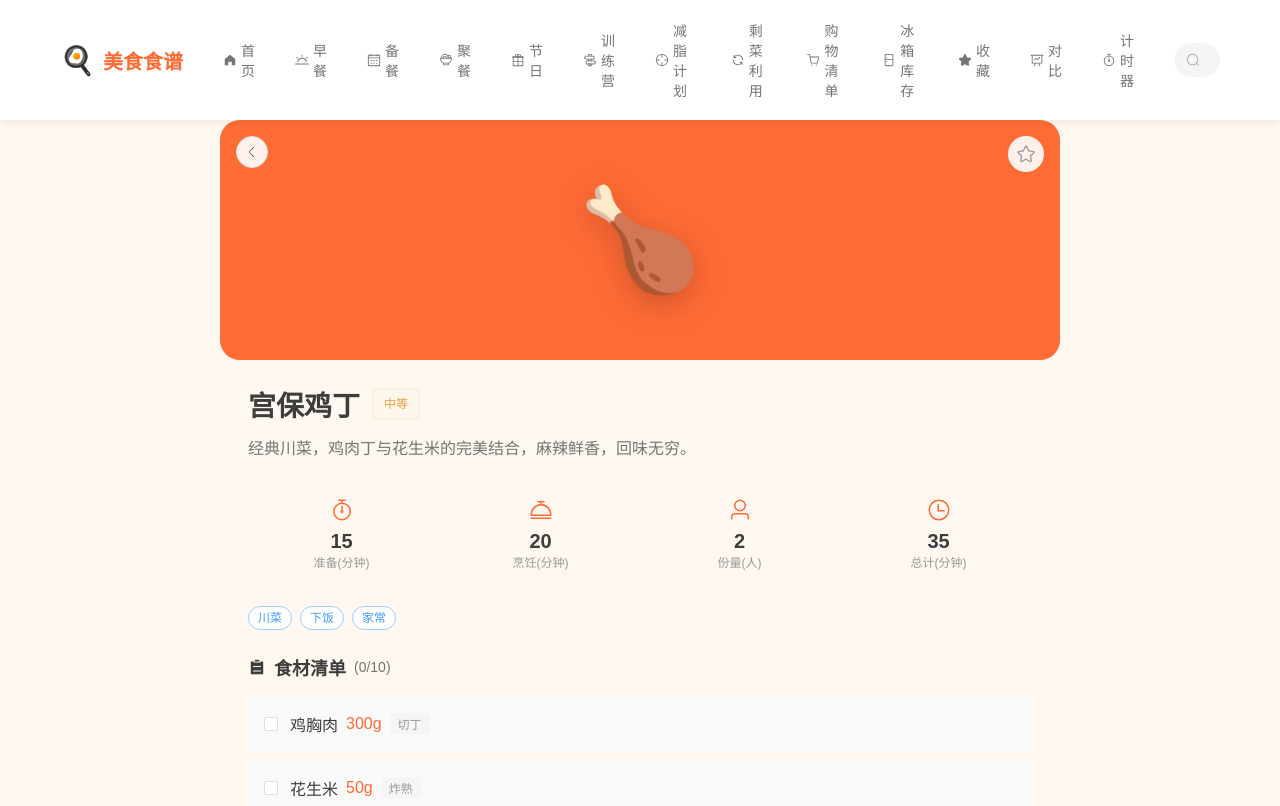
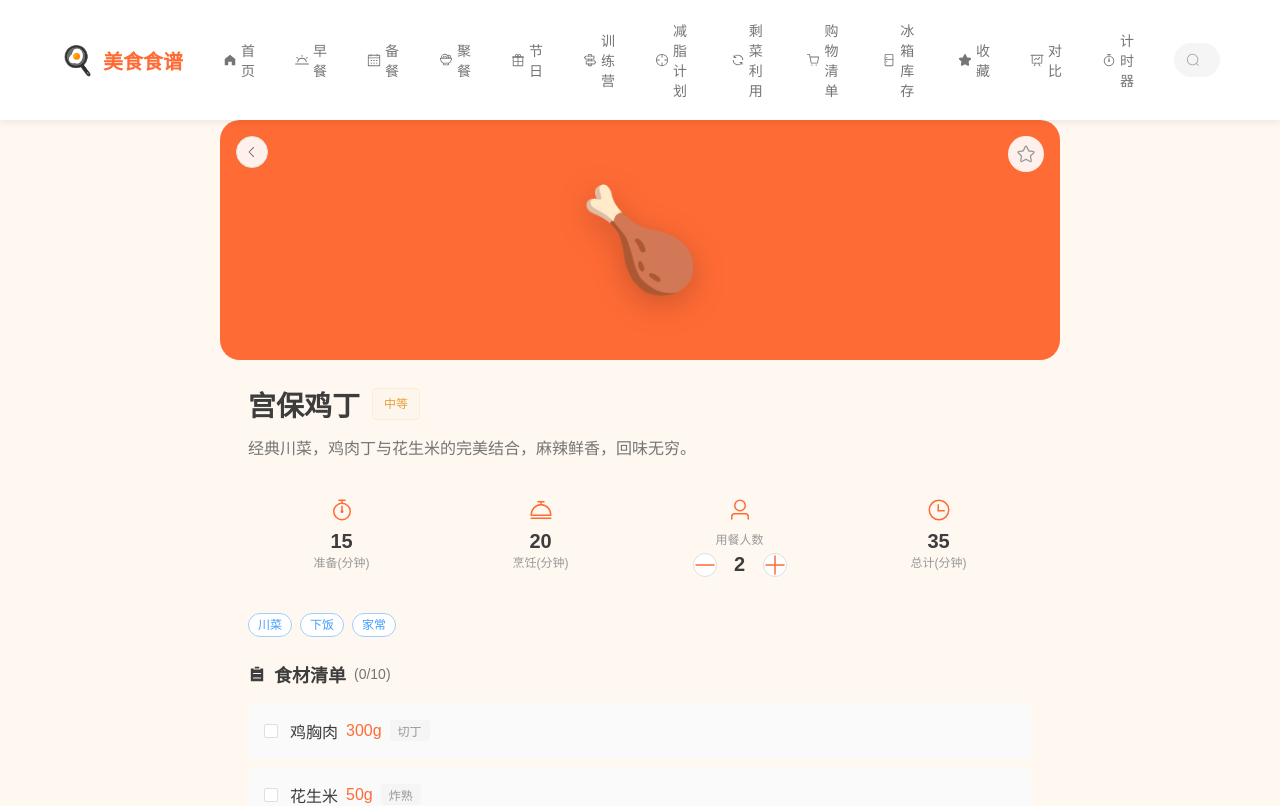
Before and after one commit to yuenlai/recipe-book, a Vue app: page /recipe/1 in a window 1280 px wide. Shown: the top 806 px of the page. Built offline with nearby package versions, Linux system fonts and the light colour scheme.

Commit message:
.3868547806662091:2bfb380e6d28725ce2c03f9fc27035d9_6a269dcc892e195854596e60.6a269dcf892e195854596e62.6a269dcf3c39bf2c1268e2e1:Trae CN.T(2026/6/8 18:47:43)

```diff
--- a/src/components/IngredientList.vue
+++ b/src/components/IngredientList.vue
@@ -4,18 +4,26 @@
       <el-icon><List /></el-icon>
       食材清单
       <span class="ingredient-count">({{ checkedCount }}/{{ ingredients.length }})</span>
+      <span v-if="scaleRatio !== 1" class="scale-hint">
+        已按 {{ currentServings }} 人份换算
+      </span>
     </h3>
 
     <div class="ingredients">
       <label
-        v-for="(ing, index) in ingredients"
+        v-for="(ing, index) in scaledIngredients"
         :key="index"
         :class="['ingredient-item', { checked: checkedItems[index] }]"
       >
         <el-checkbox v-model="checkedItems[index]" />
         <div class="ingredient-info">
           <span class="ingredient-name">{{ ing.name }}</span>
-          <span class="ingredient-amount">{{ ing.amount }}</span>
+          <span class="ingredient-amount">
+            {{ ing.displayAmount }}
+            <span v-if="ing.originalAmount && ing.displayAmount !== ing.originalAmount" class="original-amount">
+              (原: {{ ing.originalAmount }})
+            </span>
+          </span>
           <span v-if="ing.note" class="ingredient-note">{{ ing.note }}</span>
         </div>
       </label>
@@ -24,18 +32,62 @@
 </template>
 
 <script setup>
-import { ref, computed } from 'vue'
+import { ref, computed, watch } from 'vue'
+import { parseAmount, formatAmount } from '../data/ingredientCategories'
 
 const props = defineProps({
   ingredients: {
     type: Array,
     required: true
+  },
+  scaleRatio: {
+    type: Number,
+    default: 1
+  },
+  originalServings: {
+    type: Number,
+    default: 2
+  },
+  currentServings: {
+    type: Number,
+    default: 2
   }
 })
 
 const checkedItems = ref(props.ingredients.map(() => false))
 
+watch(() => props.ingredients, (newIngredients) => {
+  checkedItems.value = newIngredients.map(() => false)
+}, { deep: true })
+
 const checkedCount = computed(() => checkedItems.value.filter(Boolean).length)
+
+const scaledIngredients = computed(() => {
+  return props.ingredients.map(ing => {
+    const parsed = parseAmount(ing.amount)
+    let scaledValue = parsed.value
+    let displayAmount = ing.amount
+
+    if (parsed.value !== null && props.scaleRatio !== 1) {
+      scaledValue = parsed.value * props.scaleRatio
+      if (scaledValue < 1 && scaledValue > 0) {
+        scaledValue = Math.round(scaledValue * 100) / 100
+      } else if (scaledValue >= 1) {
+        scaledValue = Math.round(scaledValue * 10) / 10
+        if (Number.isInteger(scaledValue)) {
+          scaledValue = Math.round(scaledValue)
+        }
+      }
+      displayAmount = formatAmount(scaledValue, parsed.unit)
+    }
+
+    return {
+      ...ing,
+      displayAmount,
+      originalAmount: props.scaleRatio !== 1 ? ing.amount : null
+    }
+  })
+})
 </script>
 
 <style scoped>
@@ -51,12 +103,23 @@ const checkedCount = computed(() => checkedItems.value.filter(Boolean).length)
   font-weight: 600;
   color: #3D3D3D;
   margin-bottom: 16px;
+  flex-wrap: wrap;
 }
 
 .ingredient-count {
   font-size: 14px;
   font-weight: normal;
   color: #757575;
+}
+
+.scale-hint {
+  font-size: 12px;
+  font-weight: normal;
+  color: #FF6B35;
+  background: #FFF0E8;
+  padding: 2px 8px;
+  border-radius: 12px;
+  margin-left: auto;
 }
 
 .ingredients {
@@ -104,6 +167,16 @@ const checkedCount = computed(() => checkedItems.value.filter(Boolean).length)
 .ingredient-amount {
   color: #FF6B35;
   font-weight: 500;
+  display: flex;
+  align-items: center;
+  gap: 6px;
+}
+
+.original-amount {
+  color: #999;
+  font-size: 12px;
+  font-weight: normal;
+  text-decoration: line-through;
 }
 
 .ingredient-note {
--- a/src/views/RecipeDetail.vue
+++ b/src/views/RecipeDetail.vue
@@ -31,11 +31,22 @@
             <span class="stat-label">烹饪(分钟)</span>
           </div>
         </div>
-        <div class="stat-item">
+        <div class="stat-item servings-item">
           <el-icon><User /></el-icon>
-          <div>
-            <span class="stat-value">{{ recipe.servings }}</span>
-            <span class="stat-label">份量(人)</span>
+          <div class="servings-control">
+            <span class="stat-label">用餐人数</span>
+            <div class="servings-adjuster">
+              <el-button circle size="small" @click="decreaseServings" :disabled="currentServings <= 1">
+                <el-icon><Minus /></el-icon>
+              </el-button>
+              <span class="servings-value">{{ currentServings }}</span>
+              <el-button circle size="small" @click="increaseServings" :disabled="currentServings >= 20">
+                <el-icon><Plus /></el-icon>
+              </el-button>
+            </div>
+            <span class="servings-original" v-if="currentServings !== recipe.servings">
+              (原配方 {{ recipe.servings }} 人份)
+            </span>
           </div>
         </div>
         <div class="stat-item">
@@ -58,7 +69,7 @@
         </el-tag>
       </div>
 
-      <IngredientList :ingredients="recipe.ingredients" />
+      <IngredientList :ingredients="recipe.ingredients" :scale-ratio="scaleRatio" :original-servings="recipe.servings" :current-servings="currentServings" />
       <StepList :steps="recipe.steps" />
 
       <div class="detail-extra-actions">
@@ -158,20 +169,45 @@
 </template>
 
 <script setup>
-import { computed } from 'vue'
+import { computed, ref, watch } from 'vue'
 import { useRoute, useRouter } from 'vue-router'
 import { ElMessage } from 'element-plus'
 import { useRecipeStore } from '../stores/recipe'
 import FavoriteButton from '../components/FavoriteButton.vue'
 import IngredientList from '../components/IngredientList.vue'
 import StepList from '../components/StepList.vue'
-import { DataLine, Check, Plus, Close } from '@element-plus/icons-vue'
+import { DataLine, Check, Plus, Close, Minus } from '@element-plus/icons-vue'
 
 const route = useRoute()
 const router = useRouter()
 const store = useRecipeStore()
 
 const recipe = computed(() => store.getRecipeById(route.params.id))
+
+const currentServings = ref(2)
+
+watch(recipe, (newRecipe) => {
+  if (newRecipe) {
+    currentServings.value = newRecipe.servings
+  }
+}, { immediate: true })
+
+const scaleRatio = computed(() => {
+  if (!recipe.value) return 1
+  return currentServings.value / recipe.value.servings
+})
+
+function increaseServings() {
+  if (currentServings.value < 20) {
+    currentServings.value++
+  }
+}
+
+function decreaseServings() {
+  if (currentServings.value > 1) {
+    currentServings.value--
+  }
+}
 
 const totalTime = computed(() => {
   if (!recipe.value) return 0
@@ -328,6 +364,42 @@ function removeFromCompare(recipeId) {
   display: block;
   font-size: 12px;
   color: #999;
+}
+
+.servings-item {
+  min-width: 0;
+}
+
+.servings-control {
+  display: flex;
+  flex-direction: column;
+  align-items: center;
+  gap: 4px;
+  width: 100%;
+}
+
+.servings-control .stat-label {
+  margin-bottom: 2px;
+}
+
+.servings-adjuster {
+  display: flex;
+  align-items: center;
+  gap: 8px;
+}
+
+.servings-value {
+  font-size: 20px;
+  font-weight: 700;
+  color: #3D3D3D;
+  min-width: 30px;
+  text-align: center;
+}
+
+.servings-original {
+  font-size: 10px;
+  color: #999;
+  white-space: nowrap;
 }
 
 .detail-tags {
```
